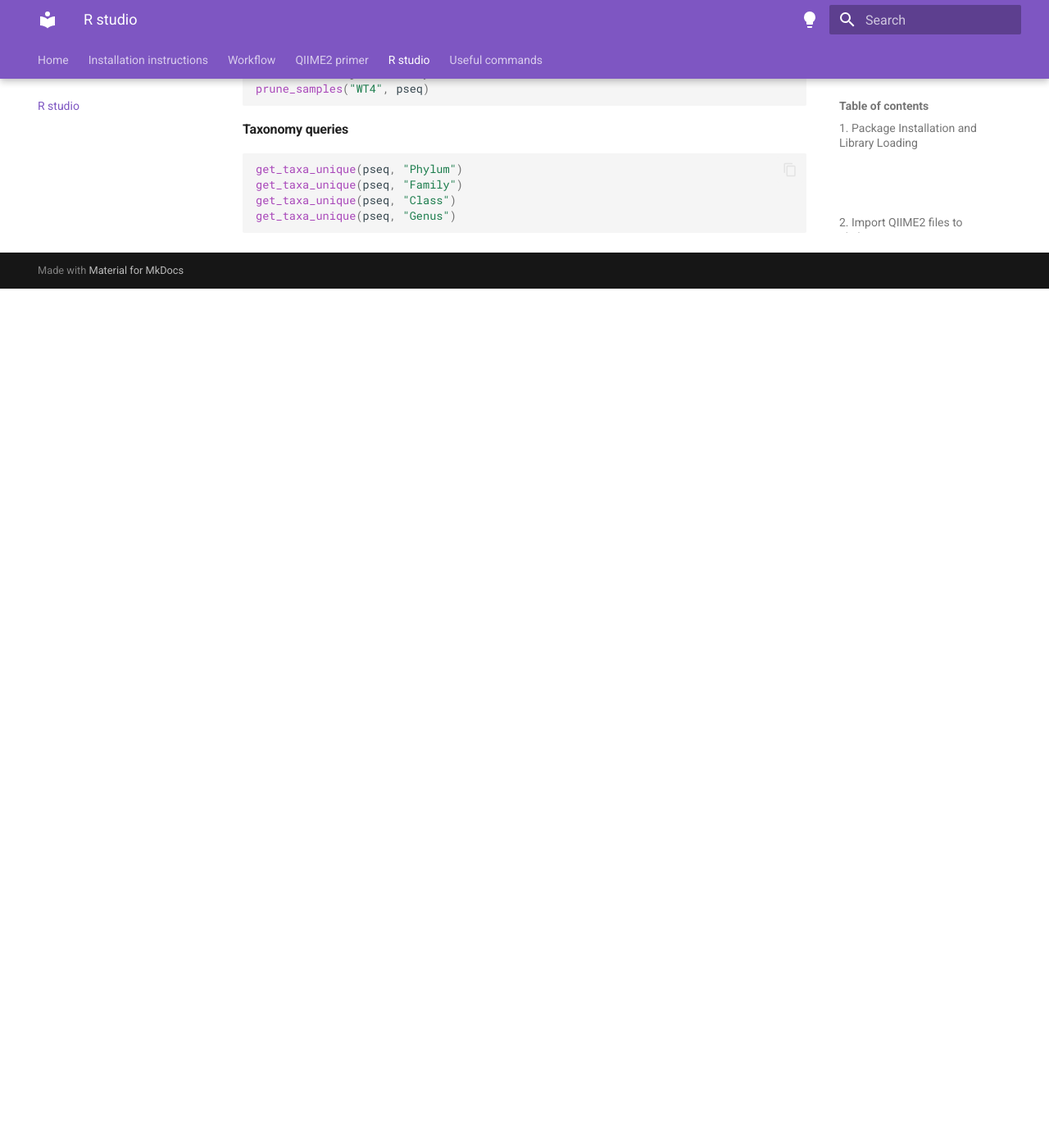
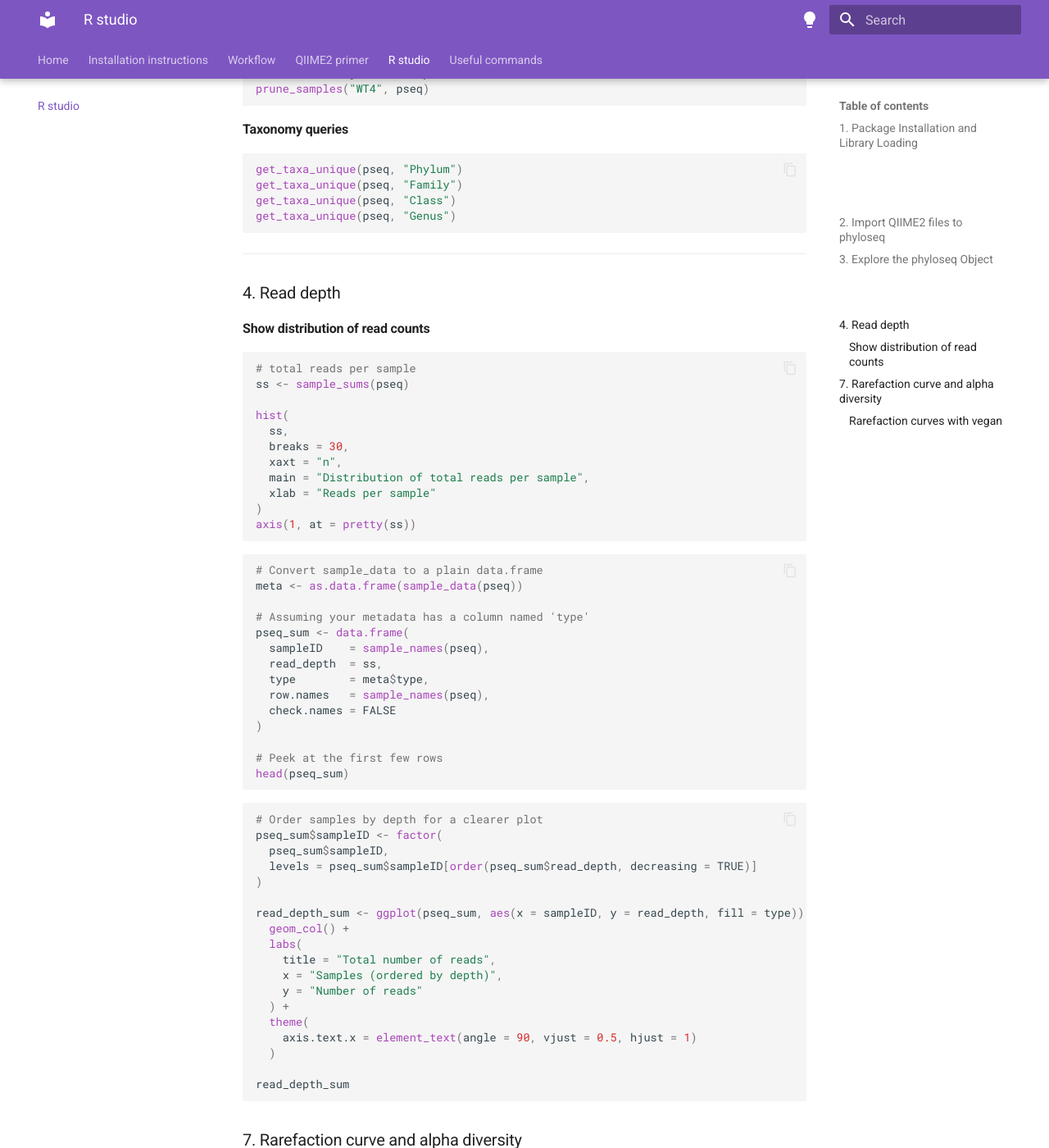
Before and after one commit to natashaztarora/bioinformatics_workflow_bme307, an MkDocs documentation site: the page built from docs/r_studio.md, in a window 1280 px wide and 1400 px high, scrolled down 3233 px. Shown: the whole window at 82% size. Built offline with MkDocs 1.6.1 and Material for MkDocs 9.7.7, drawn with Linux system fonts in a browser that asks for light colours; before the commit the page ends 3585 px from its top, so only the background shows below that; some of the changed text lies outside the part shown.

Commit message:
read depth and rarefaction curve added

````diff
--- a/docs/r_studio.md
+++ b/docs/r_studio.md
@@ -185,3 +185,105 @@
 get_taxa_unique(pseq, "Class")
 get_taxa_unique(pseq, "Genus")
 ```
+
+---
+
+
+### 4. Read depth
+
+#### Show distribution of read counts
+```r
+# total reads per sample
+ss <- sample_sums(pseq)
+
+hist(
+  ss,
+  breaks = 30,
+  xaxt = "n",
+  main = "Distribution of total reads per sample",
+  xlab = "Reads per sample"
+)
+axis(1, at = pretty(ss))
+```
+
+```r
+# Convert sample_data to a plain data.frame
+meta <- as.data.frame(sample_data(pseq))
+
+# Assuming your metadata has a column named 'type'
+pseq_sum <- data.frame(
+  sampleID    = sample_names(pseq),
+  read_depth  = ss,
+  type        = meta$type,
+  row.names   = sample_names(pseq),
+  check.names = FALSE
+)
+
+# Peek at the first few rows
+head(pseq_sum)
+```
+
+
+```r
+# Order samples by depth for a clearer plot
+pseq_sum$sampleID <- factor(
+  pseq_sum$sampleID,
+  levels = pseq_sum$sampleID[order(pseq_sum$read_depth, decreasing = TRUE)]
+)
+
+read_depth_sum <- ggplot(pseq_sum, aes(x = sampleID, y = read_depth, fill = type)) +
+  geom_col() +
+  labs(
+    title = "Total number of reads",
+    x = "Samples (ordered by depth)",
+    y = "Number of reads"
+  ) +
+  theme(
+    axis.text.x = element_text(angle = 90, vjust = 0.5, hjust = 1)
+  )
+
+read_depth_sum
+```
+
+### 7. Rarefaction curve and alpha diversity
+
+#### Rarefaction curves with `vegan`
+
+```r
+library(phyloseq)
+library(vegan)
+
+# 1) Get counts as a plain matrix with SAMPLES IN ROWS (what vegan expects)
+mat <- as(otu_table(pseq), "matrix")
+if (taxa_are_rows(pseq)) mat <- t(mat)
+
+# Optional: drop all-zero samples (rare but safer)
+mat <- mat[rowSums(mat) > 0, , drop = FALSE]
+```
+
+```r
+# 2) Quick rarefaction curves
+hist(rowSums(mat), main = "Library sizes", xlab = "Reads per sample")
+
+rarecurve(
+  mat,
+  step = 1000,
+  label = TRUE,
+  cex = 0.5
+)
+```
+
+```r
+# 3) Standardize 'sample' to the minimum library size and time it
+raremax <- min(rowSums(mat))
+raremax
+
+system.time(
+  rarecurve(
+    mat,
+    step = 1000,
+    sample = raremax,
+    label = FALSE
+  )
+)
+```
````
